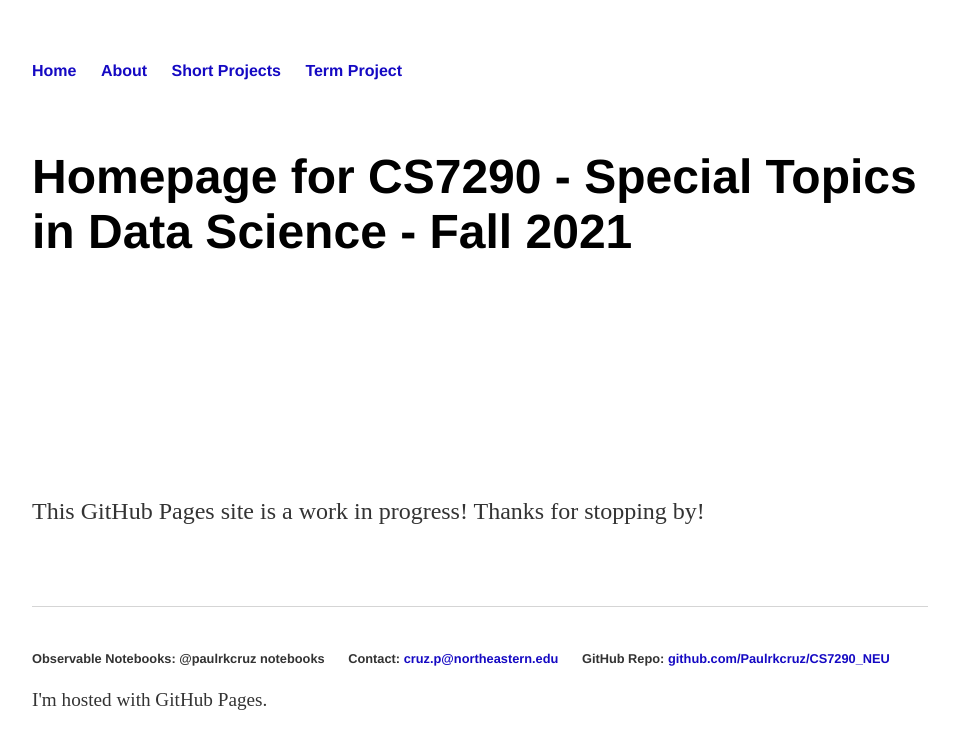
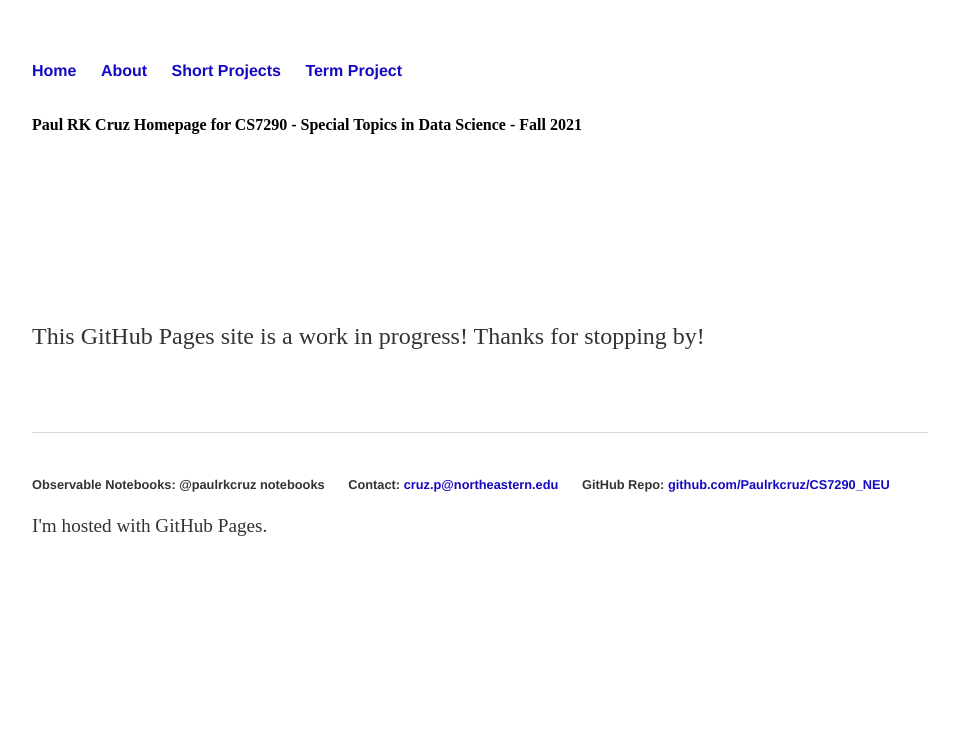
Before and after one commit to Paulrkcruz/CS7290_NEU, a Jekyll site: the page built from index.html, in a window 1280 px wide. Shown: the top 749 px of the page, without its empty margins (160-1119 px from the left). Built offline with Jekyll 4.4.1, drawn with Linux system fonts in a browser that asks for light colours.

Commit message:
Update index.html

```diff
--- a/index.html
+++ b/index.html
@@ -4,7 +4,7 @@ title: CS7290 - Special Topics in Data Science - Fall 2021
 ---
 <div class="blurb">
 <br>
-<h1>Homepage for CS7290 - Special Topics in Data Science - Fall 2021</h1>
+<b>Paul RK Cruz Homepage for CS7290 - Special Topics in Data Science - Fall 2021</b>
 <br>
 <br>
 <br>
```
